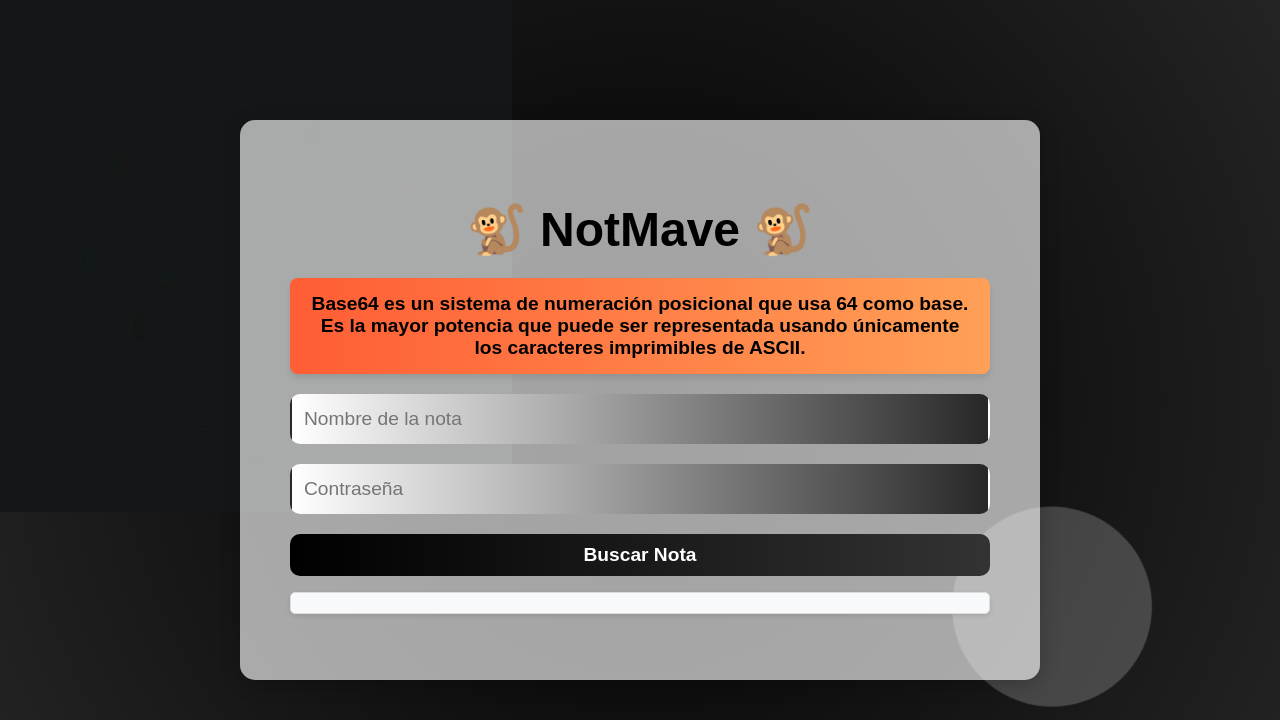
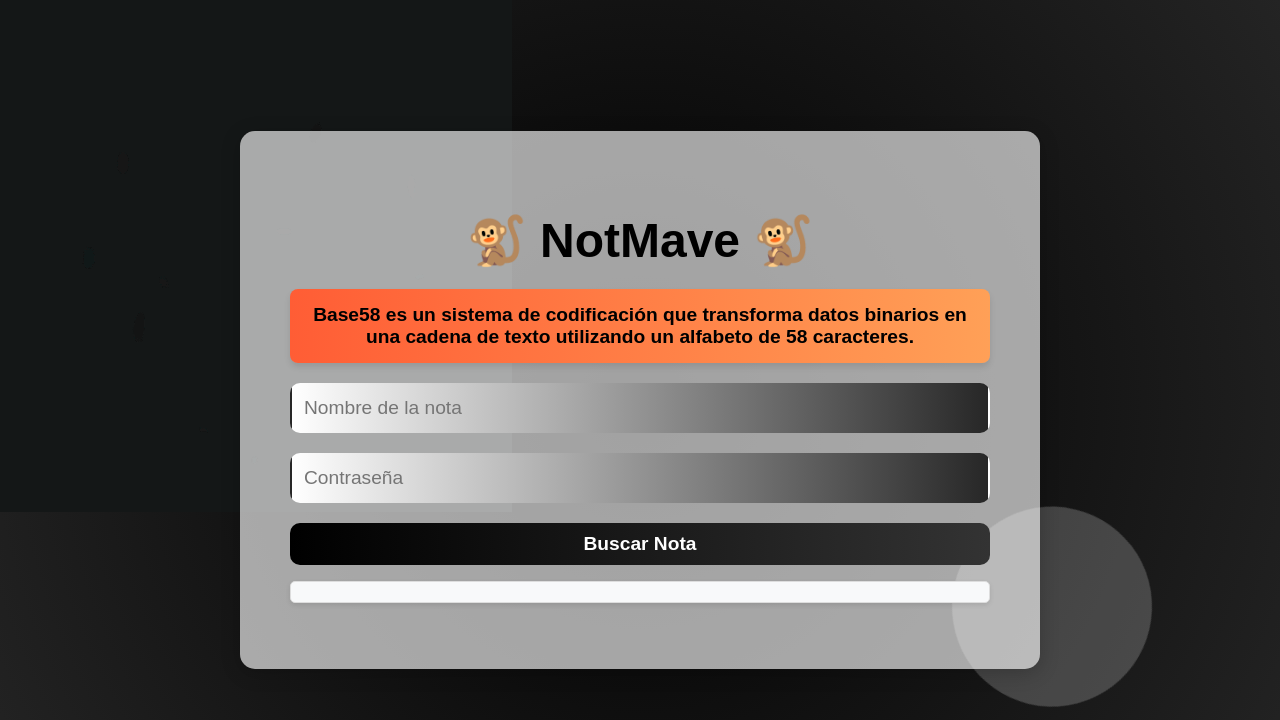
Before and after one commit to HanzMaverick/NotasMave, a Flask app: page / in a window 1280 px wide. Shown: the top 720 px of the page. Run offline with Flask 3, Linux system fonts and the light colour scheme; some libraries are stand-ins or nearby versions.

Commit message:
Juego 7may

```diff
--- a/templates/search.html
+++ b/templates/search.html
@@ -129,7 +129,7 @@
 
     <!-- Carrusel de textos -->
     <div id="carousel" class="carousel">
-      <div class="carousel-item active"> Base64 es un sistema de numeración posicional que usa 64 como base. Es la mayor potencia que puede ser representada usando únicamente los caracteres imprimibles de ASCII.</div>
+      <div class="carousel-item active"> Base58 es un sistema de codificación que transforma datos binarios en una cadena de texto utilizando un alfabeto de 58 caracteres.</div>
       <div class="carousel-item" id="btcPriceSlide">💲 Cargando precio de Bitcoin...</div>
       <div class="carousel-item" id="btcVolumeSlide">📊 Cargando volumen de transacciones...</div>
       <div class="carousel-item" id="btcHashrateSlide">⚡ Cargando hashrate de la red...</div>
```
